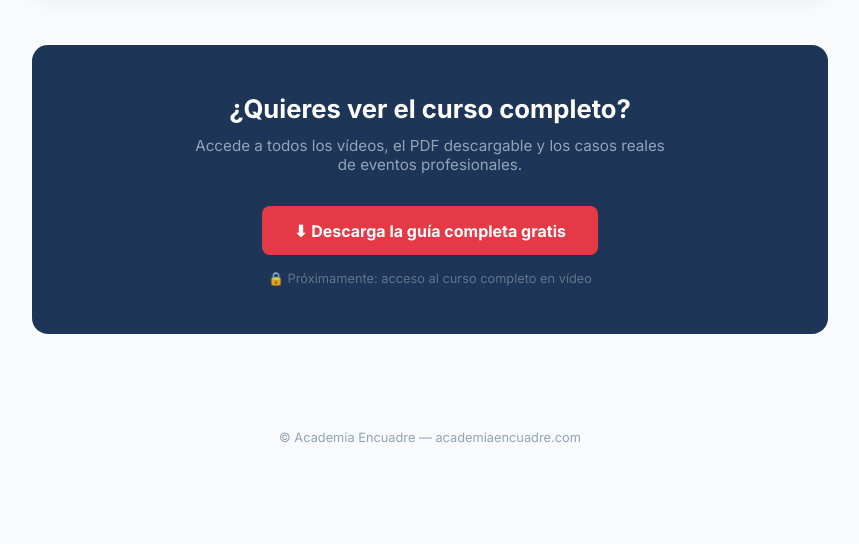
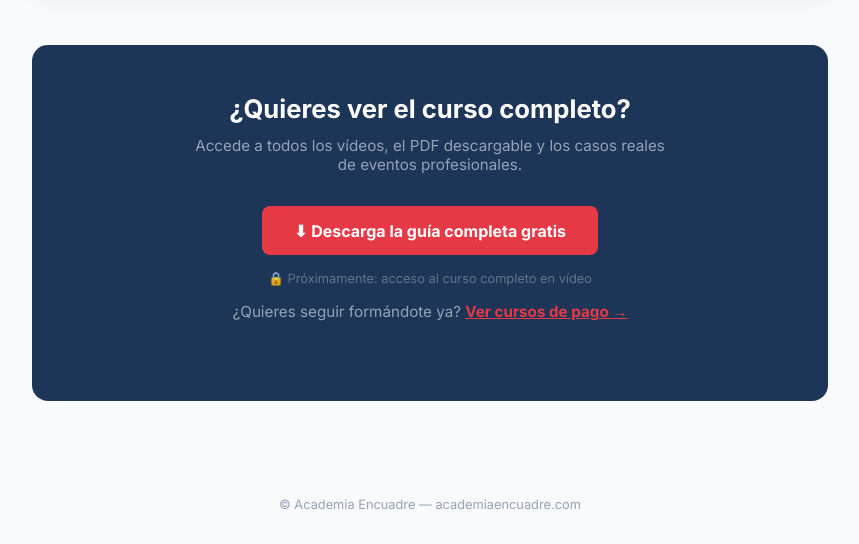
Before and after one commit to academiaencuadre/academia-encuadre, a website: page lecciones-video.html in a window 1280 px wide. Shown: the part 1808-2352 px from the top of the page, without its empty margins (210-1069 px from the left). Before the commit the page ends 2285 px from the top, so only its background shows below. Drawn offline with nearby package versions, Linux system fonts and the light colour scheme.

Commit message:
Corregir precios, enlazar páginas de curso y completar sitemap

```diff
--- a/lecciones-video.html
+++ b/lecciones-video.html
@@ -96,6 +96,7 @@ height="0" width="0" style="display:none;visibility:hidden"></iframe></noscript>
       <p>Accede a todos los vídeos, el PDF descargable y los casos reales de eventos profesionales.</p>
       <a href="streaming_total.pdf" class="btn">⬇ Descarga la guía completa gratis</a>
       <div class="lock">🔒 Próximamente: acceso al curso completo en vídeo</div>
+      <p style="margin-top:1rem;color:#94a3b8;">¿Quieres seguir formándote ya? <a href="index.html#cursos" style="color:#e63946;font-weight:700;">Ver cursos de pago →</a></p>
     </div>
 
   </div>
```
